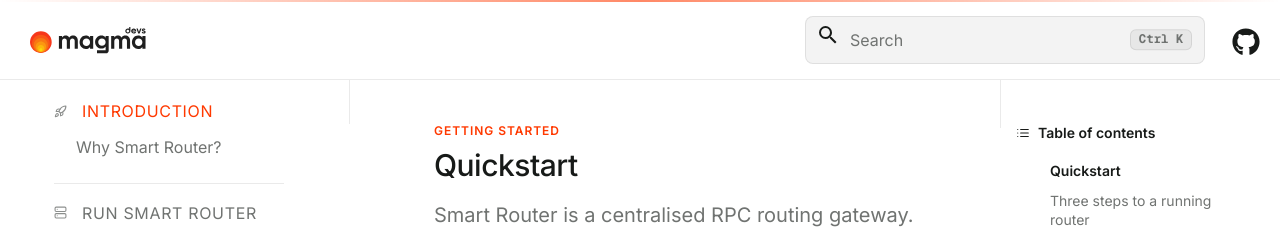
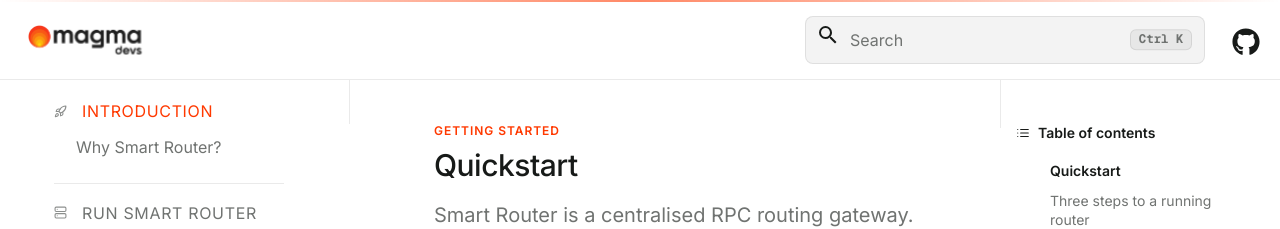
Before and after one commit to Magma-Devs/docs, an MkDocs documentation site: the page built from docs/index.md, in a window 1280 px wide. Shown: the top 229 px of the page. Built offline with MkDocs 1.6.1 and Material for MkDocs 9.7.7, drawn with Linux system fonts in a browser that asks for light colours; comment, search, counter and statistics services are not loaded.

Commit message:
feat(theme): use magma devs lockup for header logo
Swap the header logo from the magma-only wordmark to the full
"magma devs" brand lockup. Trimmed to a tight content box
(1847x485, ~3.8:1) so it renders at the same height as before.
The mobile drawer clones the header logo, so it updates too.

Co-Authored-By: Claude Opus 4.8 <noreply@anthropic.com>

```diff
--- a/mkdocs.yml
+++ b/mkdocs.yml
@@ -11,7 +11,7 @@ theme:
   name: material
 
   # Magma brand — real logos shipped from design
-  logo: assets/magma-logo-black.svg
+  logo: assets/magma-devs-logo.png
   favicon: assets/magma-mark.svg
   font:
     text: Inter
```
Also changed, not shown: docs/assets/magma-devs-logo.png (added).
